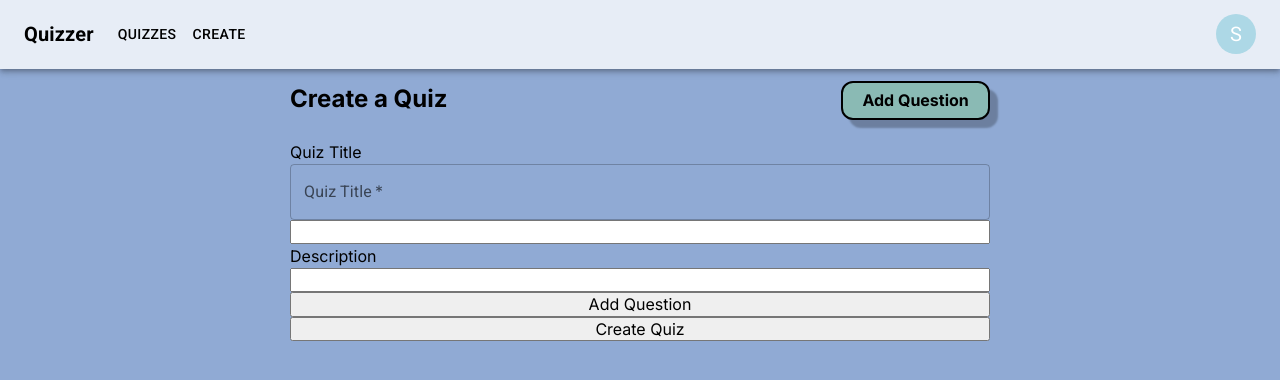
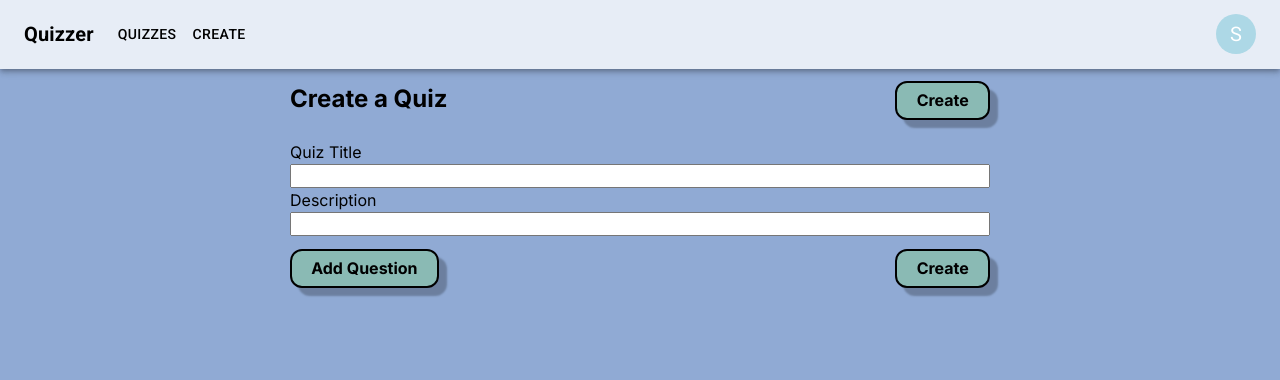
Before and after one commit to sebs-commits/quiz-app, a React (Vite) app in the folder frontend/: page /create in a window 1280 px wide. Shown: the top 380 px of the page. Built offline with nearby package versions, Linux system fonts and the light colour scheme.

Commit message:
fchanged button format

```diff
--- a/frontend/src/pages/CreateQuiz.jsx
+++ b/frontend/src/pages/CreateQuiz.jsx
@@ -1,7 +1,6 @@
 import React, { useState } from "react";
 import { createQuiz } from "../api/quizApi";
 import "../styles/Create.css";
-import TextField from "@mui/material/TextField";
 
 export default function CreateQuiz() {
   const [quiz, setQuiz] = useState({
@@ -69,22 +68,13 @@ export default function CreateQuiz() {
     <div className="main-container">
       <div className="sub-container">
         <h2 className="page-title">Create a Quiz</h2>
-        <button type="button" onClick={addQuestion} className="add-btn">
-          Add Question
+        <button type="submit" className="create-btn">
+          Create
         </button>
       </div>
 
       <form onSubmit={handleSubmit} className="form-container">
         <label htmlFor="quiz-title">Quiz Title</label>
-        <TextField
-          label="Quiz Title"
-          variant="outlined"
-          id="quiz-title"
-          type="text"
-          value={quiz.title}
-          onChange={handleTitleChange}
-          required
-        />
         <input
           id="quiz-title"
           type="text"
@@ -134,10 +124,14 @@ export default function CreateQuiz() {
           </div>
         ))}
 
-        <button type="button" onClick={addQuestion}>
-          Add Question
-        </button>
-        <button type="submit">Create Quiz</button>
+        <div className="sub-container">
+          <button type="button" onClick={addQuestion} className="create-btn">
+            Add Question
+          </button>
+          <button type="submit" className="create-btn">
+            Create
+          </button>
+        </div>
       </form>
     </div>
   );
--- a/frontend/src/styles/Create.css
+++ b/frontend/src/styles/Create.css
@@ -26,7 +26,7 @@ textarea {
   width: 100%;
   padding-top: 0.8em;
 }
-.add-btn {
+.create-btn {
   align-self: self-end;
   background-color: #8abab4;
   border: 2px solid black;
@@ -37,10 +37,14 @@ textarea {
   transition: box-shadow 0.1s, transform 0.1s;
   font-weight: bolder;
 }
-.add-btn:active {
+.create-btn:active {
   box-shadow: 4px 4px 0px rgba(0, 0, 0, 0.25);
   transform: translate(4px, 4px);
 }
-.add-btn:hover {
+.create-btn:hover {
   background-color: hsla(173, 26%, 66%, 2);
 }
+.quiz-title {
+}
+.MuiTextField-root {
+}
```
